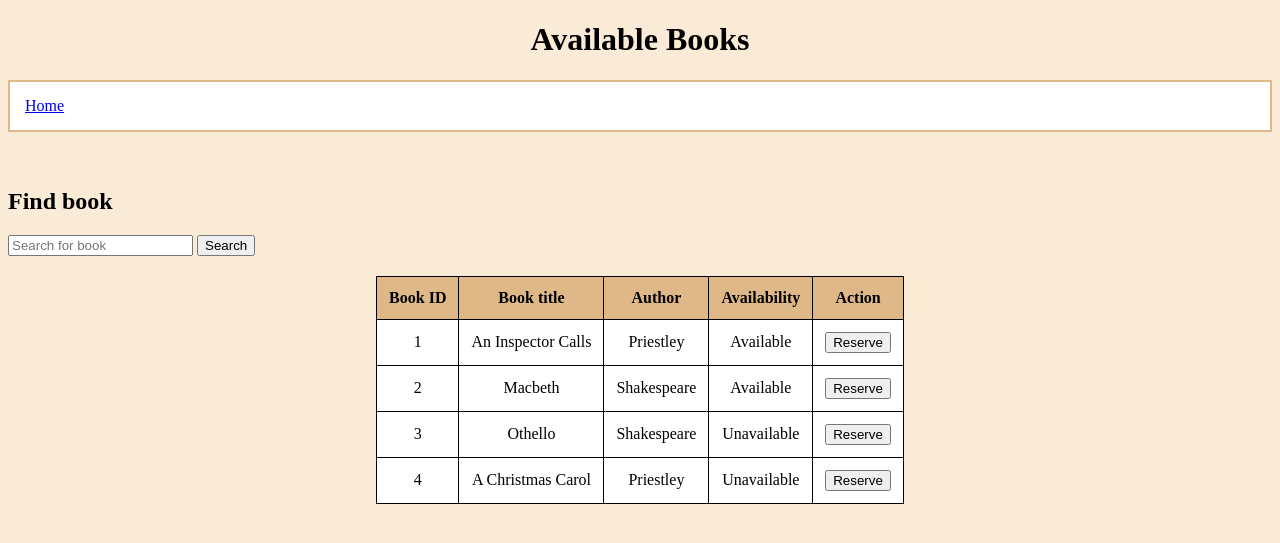
After one commit to k3v1n-w/college-library-system-revision, a Flask app: page /books in a window 1280 px wide. The commit adds this page. Shown: the top 543 px of the page. Run offline with Flask 3, Linux system fonts and the light colour scheme.

Commit message:
jinja templating of books

```diff
--- a/app.py
+++ b/app.py
@@ -1,4 +1,4 @@
-from flask import Flask, render_template
+from flask import Flask, render_template,request,redirect,url_for
 
 app = Flask(__name__)
 
@@ -6,5 +6,25 @@ app = Flask(__name__)
 def home():
     return render_template('index.html')
 
+@app.route("/books")
+def books():
+
+    book_list=[
+        {"id":1,"title":"An Inspector Calls","author":"Priestley","availability":"Available"},
+        {"id":2,"title":"Macbeth","author":"Shakespeare","availability":"Available"},
+        {"id":3,"title":"Othello","author":"Shakespeare","availability":"Unavailable"},
+        {"id":4,"title":"A Christmas Carol","author":"Priestley","availability":"Unavailable"}
+        ]
+
+    search = request.args.get("search","")
+
+    if search:
+        book_list = [
+            book for book in book_list
+            if search.lower() in book["title"].lower()
+        ]
+
+    return render_template("book.html", books=book_list)
+
 if __name__ == "__main__":
     app.run(debug=True)
--- /dev/null
+++ b/static/bookStyle.css
@@ -0,0 +1,35 @@
+table {
+    margin: 20px auto;
+    border-collapse: collapse;
+    width: 70%;
+}
+
+th, td {
+    border: 1px solid black;
+    padding: 12px;
+    text-align: center;
+}
+
+th {
+    background-color: burlywood;
+}
+
+tr {
+    background-color: white;
+}
+
+header{
+    text-align: center ;
+}
+ table{
+    display: flex;
+    justify-content: center;
+ }
+
+
+ #navigation {
+    margin: 0;
+    padding: 15px;
+    border: 2px solid burlywood;
+    background-color: white;
+}
--- /dev/null
+++ b/templates/book.html
@@ -0,0 +1,53 @@
+<!DOCTYPE html>
+<html>
+    <head>
+    <meta charset="UTF-8" />
+    <meta name="viewport" content="width=device-width, initial-scale=1.0" />
+    <link rel="stylesheet" href="{{url_for('static', filename='bookStyle.css')}}">
+    </head>
+    <body style="background-color: antiquewhite;">
+    <header><h1>Available Books</h1></header>
+
+    <nav id="navigation">
+    <a href="/">Home</a>
+    </nav>
+    <br><br>
+
+    <div class="search-container">
+        <h2>Find book</h2>
+
+     <form method="get" action="/books">
+        <input type="text" name="search" placeholder="Search for book">
+        <button type="submit">Search</button>
+     </form>
+     {%if books |length == 0%}
+     <h2>This book is unavailable</h2>
+     {% else %}
+ <table>
+    <tr>
+        <th>Book ID</th>
+        <th>Book title</th>
+        <th>Author</th>
+        <th>Availability</th>
+        <th>Action</th>
+    </tr>
+
+    {% for book in books %}
+    <tr>
+        <td>{{ book.id }}</td>
+        <td>{{ book.title }}</td>
+        <td>{{ book.author }}</td>
+        <td>{{ book.availability }}</td>
+        {% if book.availability == "unavailable" %}
+        <td>Unavailable</td>
+        {% else %}
+        <td><button href="reserve">Reserve</button></td>
+        {% endif %}
+    </tr>
+    {% endfor %}
+  </table>
+     {% endif %}
+     </div>
+
+    </body>
+</html>
--- a/templates/index.html
+++ b/templates/index.html
@@ -3,13 +3,12 @@
     <head>
     <meta charset="UTF-8" />
     <meta name="viewport" content="width=device-width, initial-scale=1.0" />
-    <link src="stylesheet" href="style.css">
+    <link rel="stylesheet" href="{{url_for('static', filename='style.css')}}">
     <title>College library</title>
     </head>
     <h1>College Library Booking System</h1>
     <nav id="navigation">
-    <a href="">Books</a>
-    <a href="">Reserve Book</a>
+    <a href="/books">Books</a>
     </nav>
     <body style="background-color: antiquewhite;">
 
```
Also changed, not shown: static/style.css (+17 -0 lines), template/index.html (deleted, +0 -19 lines).
